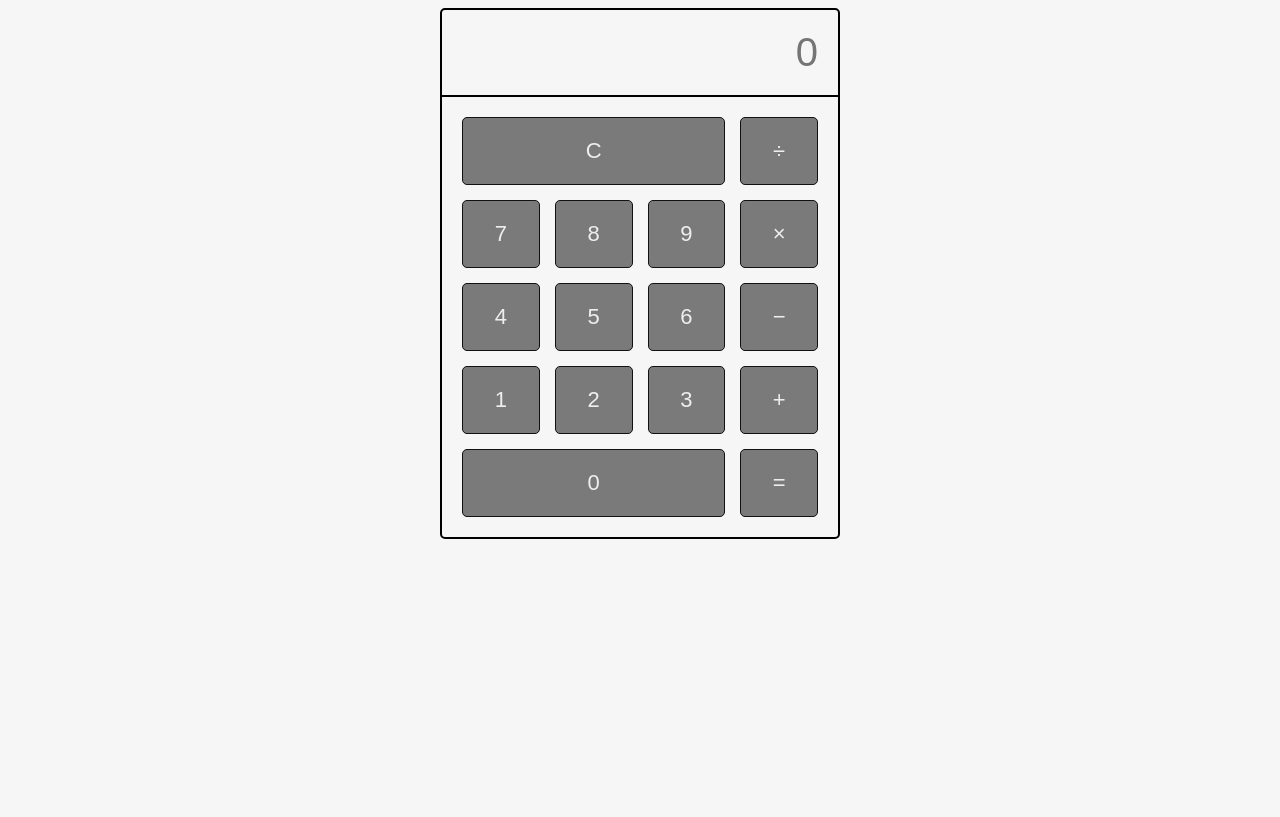
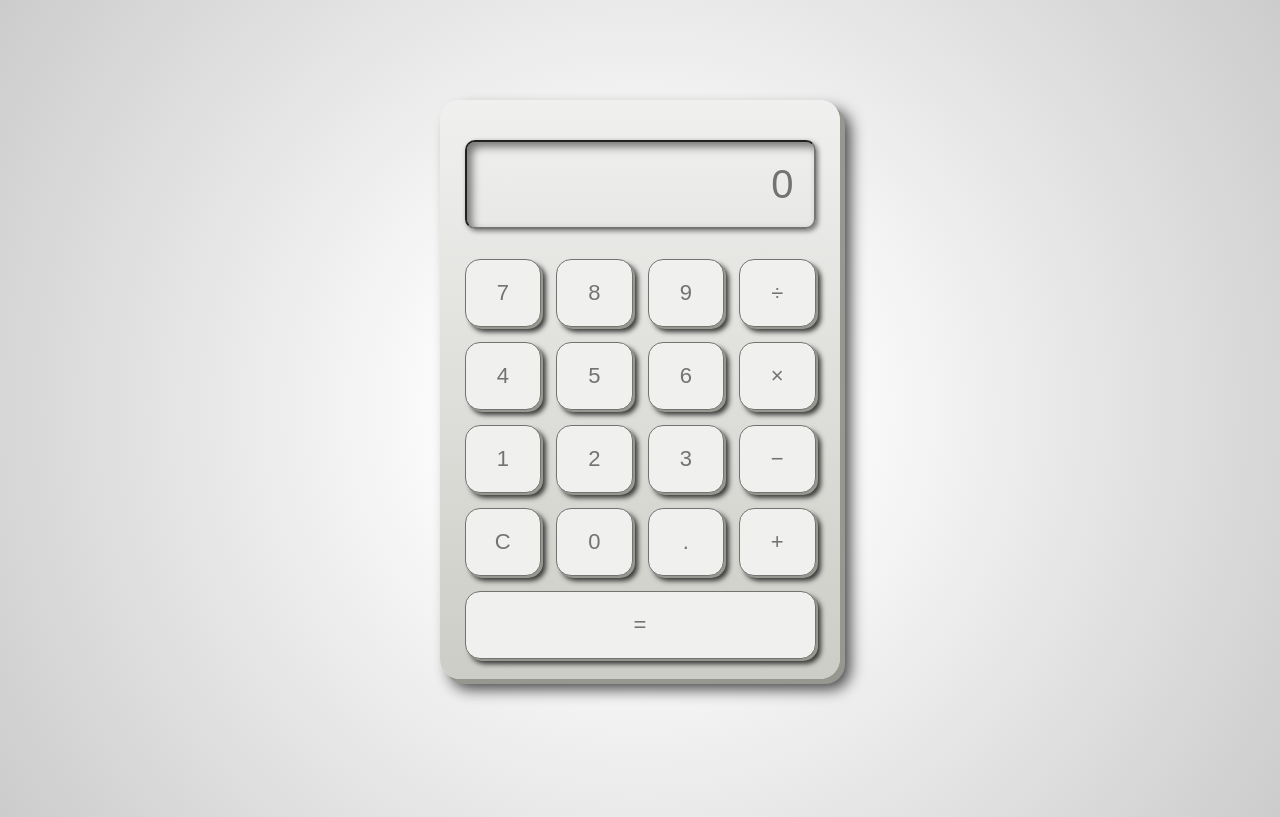
Before and after one commit to dssp100/cf_calculator, a plain HTML site: page index.html in a window 1280 px wide. Drawn offline with nearby package versions, Linux system fonts and the light colour scheme.

Commit message:
Rearanged the buttons and added box-shadows.

```diff
--- a/css/styles.css
+++ b/css/styles.css
@@ -1,29 +1,46 @@
 * {
   box-sizing: border-box;
 }
+
 body {
   background-color: #f6f6f6;
   padding-bottom: 30px;
   padding-bottom: 30px;
+  background: radial-gradient(circle, #fff 20%, #ccc);
 }
 
 .frame {
   max-width: 400px;
   margin: 0 auto;
-  border: 2px solid black;
-  border-radius: 5px;
+  margin: 100px auto;
+	padding: 40px 24.5px 20px 24.5px;
+  border-radius: 20px;
+	background: linear-gradient(rgba(240, 241, 239, 1.000),
+              rgba(205, 205, 199, 1.000));
+  -webkit-box-shadow: 5px 5px rgba(150, 152, 144, 1.000),
+              10px 10px 15px rgba(0, 0, 0, 0.74);
+  -moz-box-shadow: 5px 5px rgba(150, 152, 144, 1.000),
+              10px 10px 15px rgba(0, 0, 0, 0.74);
+  box-shadow: 5px 5px rgba(150, 152, 144, 1.000),
+              10px 10px 15px rgba(0, 0, 0, 0.74);
+
 }
 
 .screen input{
   background: none;
-  border: none;
-  box-shadow: none;
+  color: green;
   width: 100%;
-  border-bottom: 2px solid black;
   padding: 20px;
   text-align: right;
-  font-size: 40px
+  font-size: 40px;
+  border-radius: 10px;
+  box-shadow: 2px 2px 5px rgba(0,0,0,0.5),
+              inset 5px 5px 8px rgba(0,0,0,0.5);
 }
+::placeholder {
+    color: rgba(115, 116, 114, 1.000);
+}
+
 /* remove up/down arrows on screen */
 input[type=number]::-webkit-inner-spin-button,
 input[type=number]::-webkit-outer-spin-button {
@@ -32,7 +49,8 @@ input[type=number]::-webkit-outer-spin-button {
 }
 
 .calc-buttons {
-  padding: 20px;
+  /* padding: 5px; */
+  padding-top: 30px;
 
   /* grid */
   display: grid;
@@ -43,15 +61,16 @@ input[type=number]::-webkit-outer-spin-button {
 
 .input-button {
   background-color: rgba(0, 0, 0, 0.5);
-  border: 1px solid #111;
+  border: 1px solid rgba(115, 116, 114, 1.000);
   padding: 20px;
-  color: #eee;
-  border-radius: 5px;
+  color: rgba(115, 116, 114, 1.000);
+  border-radius: 15px;
   font-size: 22px;
   cursor: pointer;
+  box-shadow: 2px 2px rgba(150, 152, 144, 1.000), 5px 5px 5px rgba(0, 0, 0, 0.74);
+  background: rgba(240, 241, 239, 1.000);
 }
 
-.clear,
-.zero {
-  grid-column: span 3;
+.equals {
+  grid-column: span 4;
 }
--- a/index.html
+++ b/index.html
@@ -28,6 +28,7 @@
     <!-- Start of Frame -->
     <div class="frame">
 
+
 <!-- ****************************************************** -->
 <!-- Screen Section -->
 
@@ -40,26 +41,29 @@
       <div class="calc-buttons">
 
         <!-- buttons -->
-        <button class="input-button clear">C</button>
-        <button class="input-button">&divide;</button>
-
         <button class="input-button">7</button>
         <button class="input-button">8</button>
         <button class="input-button">9</button>
-        <button class="input-button">&times;</button>
+        <button class="input-button divide">&divide;</button>
+
 
         <button class="input-button">4</button>
         <button class="input-button">5</button>
         <button class="input-button">6</button>
-        <button class="input-button">&minus;</button>
+        <button class="input-button">&times;</button>
+
 
         <button class="input-button">1</button>
         <button class="input-button">2</button>
         <button class="input-button">3</button>
+        <button class="input-button">&minus;</button>
+
+        <button class="input-button clear">C</button>
+        <button class="input-button zero">0</button>
+        <button class="input-button dot">.</button>
         <button class="input-button">&plus;</button>
 
-        <button class="input-button zero">0</button>
-        <button class="input-button">&equals;</button>
+        <button class="input-button equals">&equals;</button>
       </div>
 
 <!-- ****************************************************** -->
@@ -75,6 +79,22 @@
     <!-- Bootstrap core JS -->
     <script src="https://cdnjs.cloudflare.com/ajax/libs/twitter-bootstrap/3.3.7/js/bootstrap.min.js"></script>
     <!-- Can place script tags with JavaScript files here -->
+    <!-- JS File -->
+    <script src="js/script.js"></script>
+
+
+
+  </body>
+</div><!-- End of Frame -->
+
+
+    <!-- ============================= -->
+    <!-- All your JavaScript comes now -->
+    <!-- ============================= -->
+    <script src="https://cdnjs.cloudflare.com/ajax/libs/jquery/3.2.1/jquery.min.js"></script>
+    <!-- Can place script tags with JavaScript files here -->
+    <!-- JS File -->
+    <script src="js/script.js"></script>
 
 
 
--- /dev/null
+++ b/js/script.js
@@ -0,0 +1,3 @@
+
+
+$()
```
